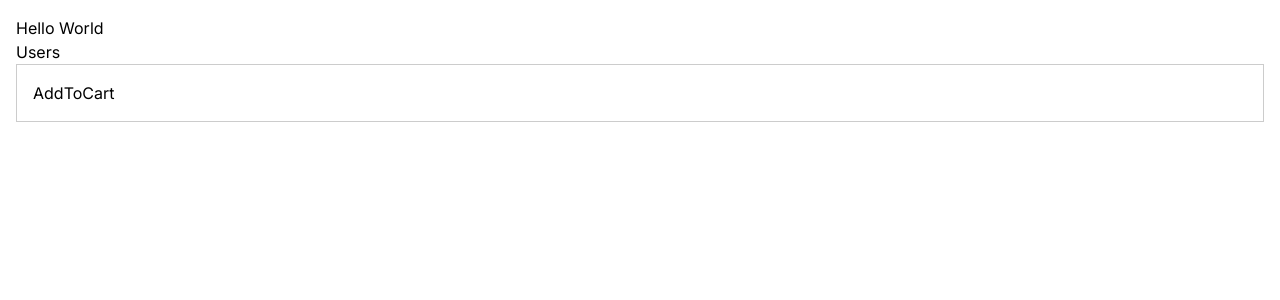
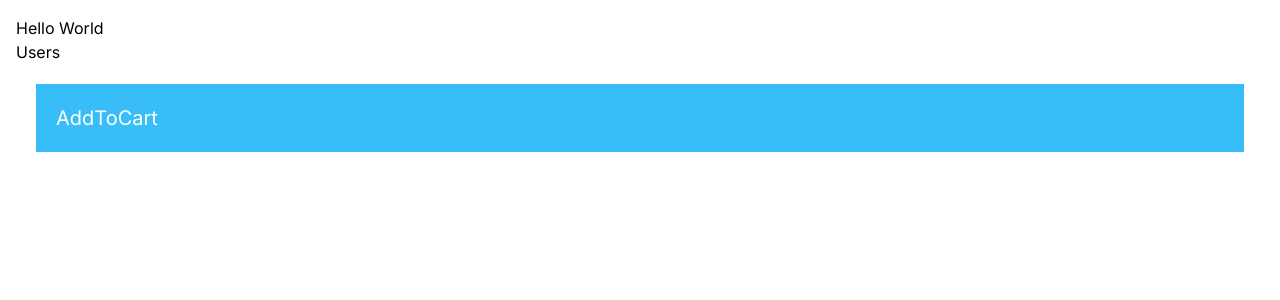
Before and after one commit to PrathyushaChinthu/node-practice, a Next.js app: page / in a window 1280 px wide. Shown: the top 300 px of the page. Built offline with nearby package versions, Linux system fonts and the light colour scheme.

Commit message:
TailwindCSS

```diff
--- a/app/users/components/ProductList/ProductCard.tsx
+++ b/app/users/components/ProductList/ProductCard.tsx
@@ -1,9 +1,9 @@
 import React from "react";
 import AddToCart from "../AddToCart";
-import styles from "./ProductCard.module.css";
+//import styles from "./ProductCard.module.css";
 const ProductCard = () => {
   return (
-    <div className={styles.card}>
+    <div className="p-5 m-5 bg-sky-400 text-white text-xl hover:bg-sky-500">
       <AddToCart />
     </div>
   );
```
